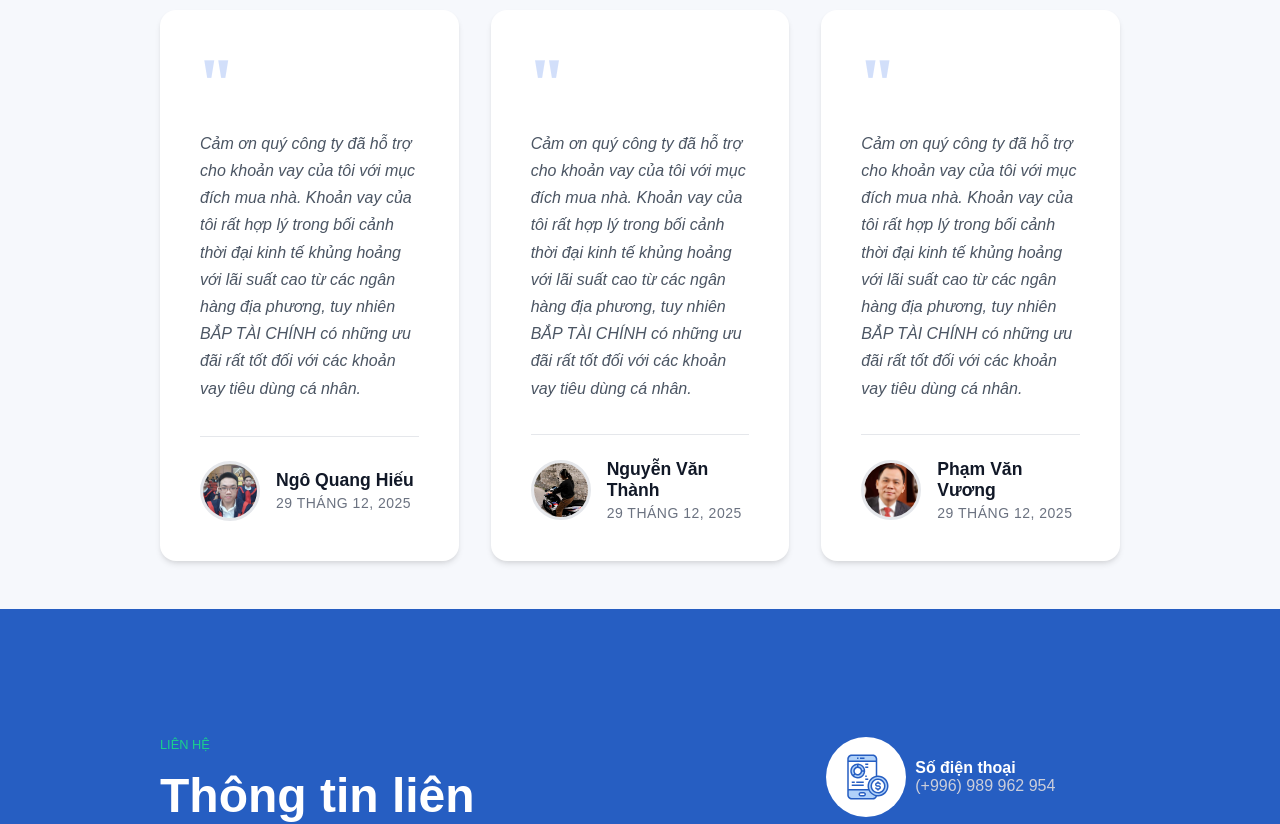
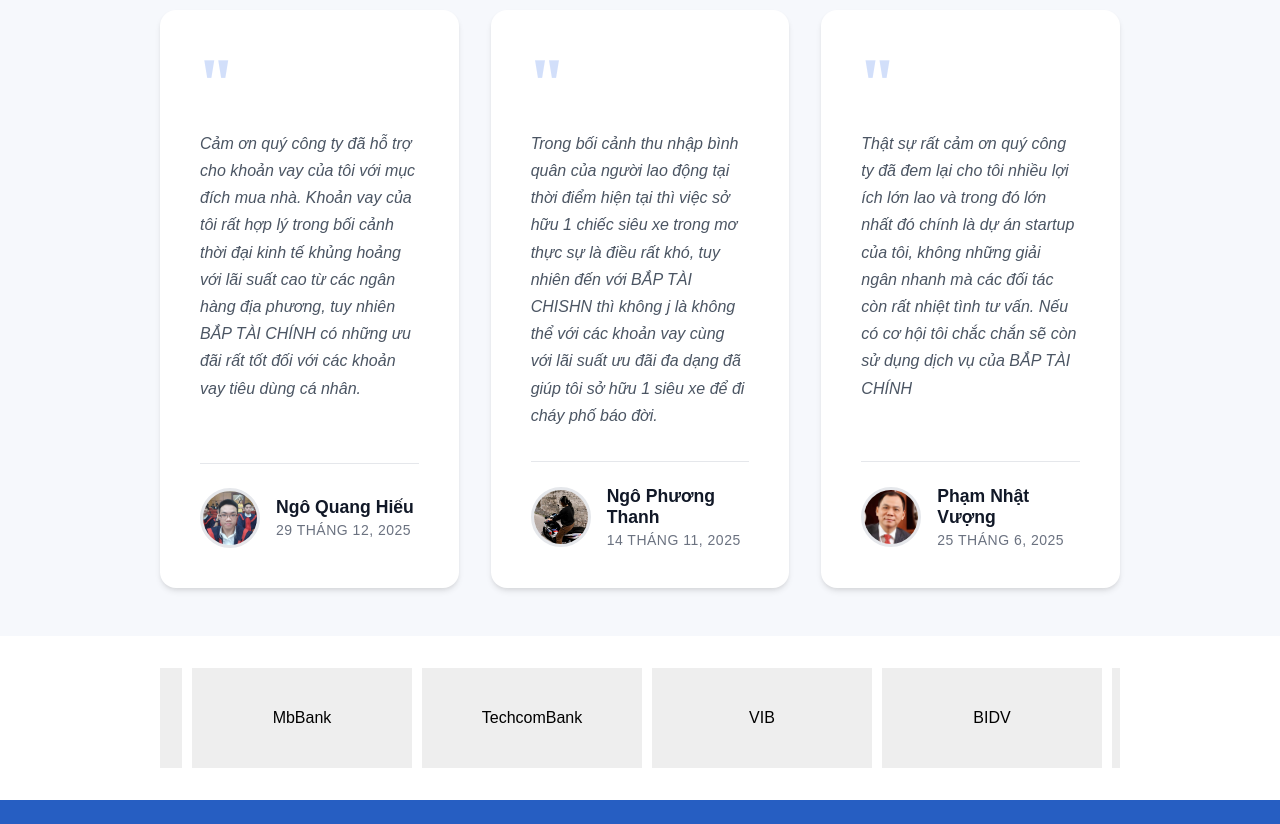
Before and after one commit to huy-bap-2209/app-tai-chinh, a React (Vite) app: page / in a window 1280 px wide. Shown: the part 5680-6504 px from the top of the page. Built offline with nearby package versions, Linux system fonts and the light colour scheme.

Commit message:
update carousel

```diff
--- /dev/null
+++ b/src/components/carousel/Carousel.css
@@ -0,0 +1,35 @@
+.carousel {
+  width: 100%; /* hiển thị item */
+  overflow: hidden;
+  position: relative;
+  padding: 2rem 10rem;
+}
+
+.carousel-window {
+  position: relative;
+  overflow: hidden;
+  height: 100px; /* tùy chỉnh theo item */
+  display: flex;
+  align-items: center;
+  justify-content: center;
+}
+
+.carousel-track {
+  display: flex;
+  position: absolute;
+  top: 0;
+  left: 0;
+}
+
+.item {
+  min-width: 220px;
+  height: 100px;
+  margin-right: 10px;
+  background: #eee;
+  padding: 20px;
+  text-align: center;
+  display: flex;
+  justify-content: center;
+  align-items: center;
+  /* border-radius: 8px; */
+}
--- /dev/null
+++ b/src/components/carousel/Carousel.jsx
@@ -0,0 +1,74 @@
+import { useEffect, useRef } from "react";
+import "./Carousel.css";
+
+function InfiniteSeamlessCarouselFull() {
+  const items = [
+    "VietcomBank",
+    "AgriBank",
+    "MbBank",
+    "TechcomBank",
+    "VIB",
+    "BIDV",
+    "MbBank",
+    "VpBank",
+    "AbBank",
+    "VietinBank",
+    "DongABank",
+  ];
+  const ITEM_WIDTH = 220;
+  const GAP = 10;
+  const speed = 0.5; // pixels/frame
+
+  const track1Ref = useRef(null);
+  const track2Ref = useRef(null);
+  const posRef = useRef(0);
+
+  useEffect(() => {
+    const track1 = track1Ref.current;
+    const track2 = track2Ref.current;
+
+    // Render items vào 2 track
+    const renderItems = (track) => {
+      track.innerHTML = "";
+      items.forEach((text) => {
+        const div = document.createElement("div");
+        div.className = "item";
+        div.textContent = text;
+        track.appendChild(div);
+      });
+    };
+
+    renderItems(track1);
+    renderItems(track2);
+
+    // đặt track2 ngay sau track1
+    const totalWidth = items.length * (ITEM_WIDTH + GAP);
+    track2.style.transform = `translateX(${totalWidth}px)`;
+
+    const animate = () => {
+      posRef.current += speed;
+
+      // dịch chuyển cả 2 track
+      track1.style.transform = `translateX(-${posRef.current}px)`;
+      track2.style.transform = `translateX(${totalWidth - posRef.current}px)`;
+
+      // khi track1 trượt hết, reset pos về 0
+      if (posRef.current >= totalWidth) posRef.current = 0;
+
+      requestAnimationFrame(animate);
+    };
+
+    requestAnimationFrame(animate);
+  }, []);
+
+  return (
+    <div className="carousel">
+      <div className="carousel-window">
+        <div className="carousel-track" ref={track1Ref}></div>
+        <div className="carousel-track" ref={track2Ref}></div>
+      </div>
+    </div>
+  );
+}
+
+export default InfiniteSeamlessCarouselFull;
--- a/src/components/testimoney/Testimoney.jsx
+++ b/src/components/testimoney/Testimoney.jsx
@@ -36,16 +36,16 @@ function Testimoney() {
           content="Cảm ơn quý công ty đã hỗ trợ cho khoản vay của tôi với mục đích mua nhà. Khoản vay của tôi rất hợp lý trong bối cảnh thời đại kinh tế khủng hoảng với lãi suất cao từ các ngân hàng địa phương, tuy nhiên BẮP TÀI CHÍNH có những ưu đãi rất tốt đối với các khoản vay tiêu dùng cá nhân."
         />
         <TestimoneyItem
-          name="Nguyễn Văn Thành"
-          date="29 Tháng 12, 2025"
+          name="Ngô Phương Thanh"
+          date="14 Tháng 11, 2025"
           image={thanhNgo}
-          content="Cảm ơn quý công ty đã hỗ trợ cho khoản vay của tôi với mục đích mua nhà. Khoản vay của tôi rất hợp lý trong bối cảnh thời đại kinh tế khủng hoảng với lãi suất cao từ các ngân hàng địa phương, tuy nhiên BẮP TÀI CHÍNH có những ưu đãi rất tốt đối với các khoản vay tiêu dùng cá nhân."
+          content="Trong bối cảnh thu nhập bình quân của người lao động tại thời điểm hiện tại thì việc sở hữu 1 chiếc siêu xe trong mơ thực sự là điều rất khó, tuy nhiên đến với BẮP TÀI CHISHN thì không j là không thể với các khoản vay cùng với lãi suất ưu đãi đa dạng đã giúp tôi sở hữu 1 siêu xe để đi cháy phố báo đời."
         />
         <TestimoneyItem
-          name="Phạm Văn Vương"
-          date="29 Tháng 12, 2025"
+          name="Phạm Nhật Vượng"
+          date="25 Tháng 6, 2025"
           image={vuongPham}
-          content="Cảm ơn quý công ty đã hỗ trợ cho khoản vay của tôi với mục đích mua nhà. Khoản vay của tôi rất hợp lý trong bối cảnh thời đại kinh tế khủng hoảng với lãi suất cao từ các ngân hàng địa phương, tuy nhiên BẮP TÀI CHÍNH có những ưu đãi rất tốt đối với các khoản vay tiêu dùng cá nhân."
+          content="Thật sự rất cảm ơn quý công ty đã đem lại cho tôi nhiều lợi ích lớn lao và trong đó lớn nhất đó chính là dự án startup của tôi, không những giải ngân nhanh mà các đối tác còn rất nhiệt tình tư vấn. Nếu có cơ hội tôi chắc chắn sẽ còn sử dụng dịch vụ của BẮP TÀI CHÍNH"
         />
       </div>
     </div>
--- a/src/pages/Home/Home.jsx
+++ b/src/pages/Home/Home.jsx
@@ -17,6 +17,7 @@ import Footer from "../../components/footer/Footer";
 import CategoryOffers from "../../components/categoryOffers/CategoryOffers";
 import Discount from "../../components/discount/Discount";
 import Testimoney from "../../components/testimoney/testimoney";
+import Carousel from "../../components/carousel/Carousel";
 
 function Home() {
   return (
@@ -105,6 +106,7 @@ function Home() {
       <CategoryOffers />
       <Discount />
       <Testimoney />
+      <Carousel />
       <Footer />
     </>
   );
```
